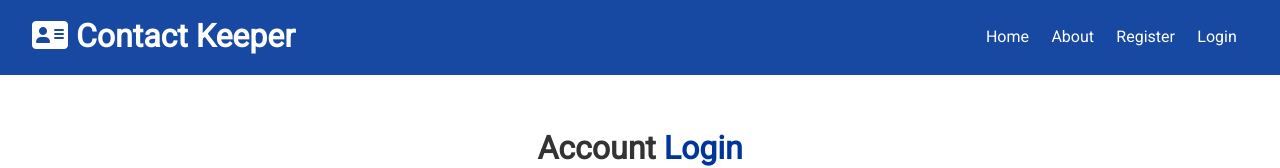
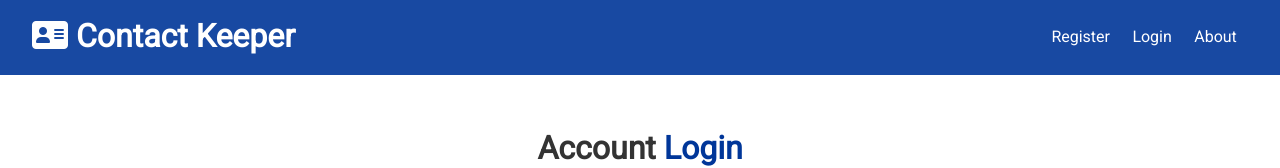
Before and after one commit to hayam8/contact_keeper, a React (Create React App) app in the folder client/: page /login in a window 1280 px wide. Shown: the top 168 px of the page. Built offline with nearby package versions, Linux system fonts and the light colour scheme.

Commit message:
Logout / navbar

```diff
--- a/client/src/components/layout/Navbar.js
+++ b/client/src/components/layout/Navbar.js
@@ -1,27 +1,49 @@
-import React from "react";
+import React, { Fragment, useContext } from "react";
 import PropTypes from "prop-types";
 import { Link } from "react-router-dom";
+import AuthContext from "../../context/auth/authContext";
 
 const Navbar = ({ title, icon }) => {
+  const authContext = useContext(AuthContext);
+
+  const { isAuthenticated, logout, user } = authContext;
+
+  const onLogout = () => {
+    logout();
+  };
+
+  const authLinks = (
+    <Fragment>
+      <li>Hello {user && user.name}</li>
+      <li>
+        <a onClick={onLogout} href='#!'>
+          <i className='fas fa-sign-out-alt'></i>
+          <span className='hide-sm'>Logout</span>
+        </a>
+      </li>
+    </Fragment>
+  );
+
+  const guestLinks = (
+    <Fragment>
+      <li>
+        <Link to='/register'>Register</Link>
+      </li>
+      <li>
+        <Link to='/login'>Login</Link>
+      </li>
+      <li>
+        <Link to='/about'>About</Link>
+      </li>
+    </Fragment>
+  );
+
   return (
     <div className='navbar bg-primary'>
       <h1>
         <i className={icon} /> {title}
       </h1>
-      <ul>
-        <li>
-          <Link to='/'>Home</Link>
-        </li>
-        <li>
-          <Link to='/about'>About</Link>
-        </li>
-        <li>
-          <Link to='/register'>Register</Link>
-        </li>
-        <li>
-          <Link to='/login'>Login</Link>
-        </li>
-      </ul>
+      <ul>{isAuthenticated ? authLinks : guestLinks}</ul>
     </div>
   );
 };
--- a/client/src/context/auth/AuthState.js
+++ b/client/src/context/auth/AuthState.js
@@ -95,7 +95,7 @@
 
   // Logout
   const logout = () => {
-    console.log("logout");
+    dispatch({ type: LOGOUT });
   };
 
   // Clear errors
--- a/client/src/context/auth/authReducer.js
+++ b/client/src/context/auth/authReducer.js
@@ -31,6 +31,7 @@
     case REGISTER_FAIL:
     case AUTH_ERROR:
     case LOGIN_FAIL:
+    case LOGOUT:
       // remove token from storage
       localStorage.removeItem("token");
       return {
```
